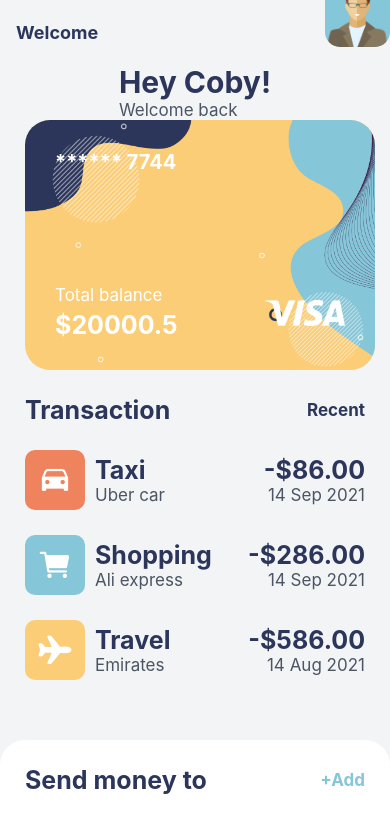
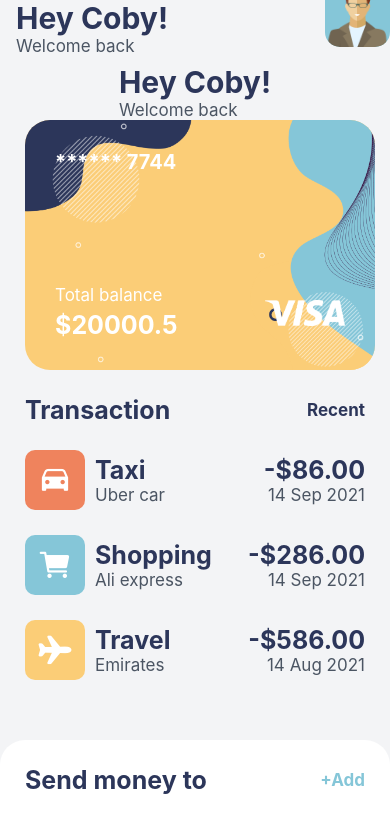
Before and after one commit to tothepointcode/stunning-waffle, a React Native app: screen / in a window 390 px wide. Shown: the top 818 px of the page. Built offline with nearby package versions, Linux system fonts and the light colour scheme.

Commit message:
feat: :construction: Initial stack setup done

```diff
--- a/navigators/RootStack.tsx
+++ b/navigators/RootStack.tsx
@@ -14,6 +14,7 @@ import { NavigationContainer } from "@react-navigation/native";
 import { createStackNavigator } from "@react-navigation/stack";
 
 import Profile from "../components/Headers/Profile";
+import Greetings from "../components/Headers/Greetings";
 import Avi from "./../assets/avi/avatar.png";
 
 const Stack = createStackNavigator();
@@ -40,7 +41,19 @@ export default function App() {
           ),
         }}
       >
-        <Stack.Screen name="Welcome" component={Welcome} options={{}} />
+        <Stack.Screen
+          name="Welcome"
+          component={Welcome}
+          options={{
+            headerTitle: (props) => (
+              <Greetings
+                mainText="Hey Coby!"
+                subText="Welcome back"
+                {...props}
+              />
+            ),
+          }}
+        />
         <Stack.Screen
           name="GetStarted"
           component={GetStarted}
```
